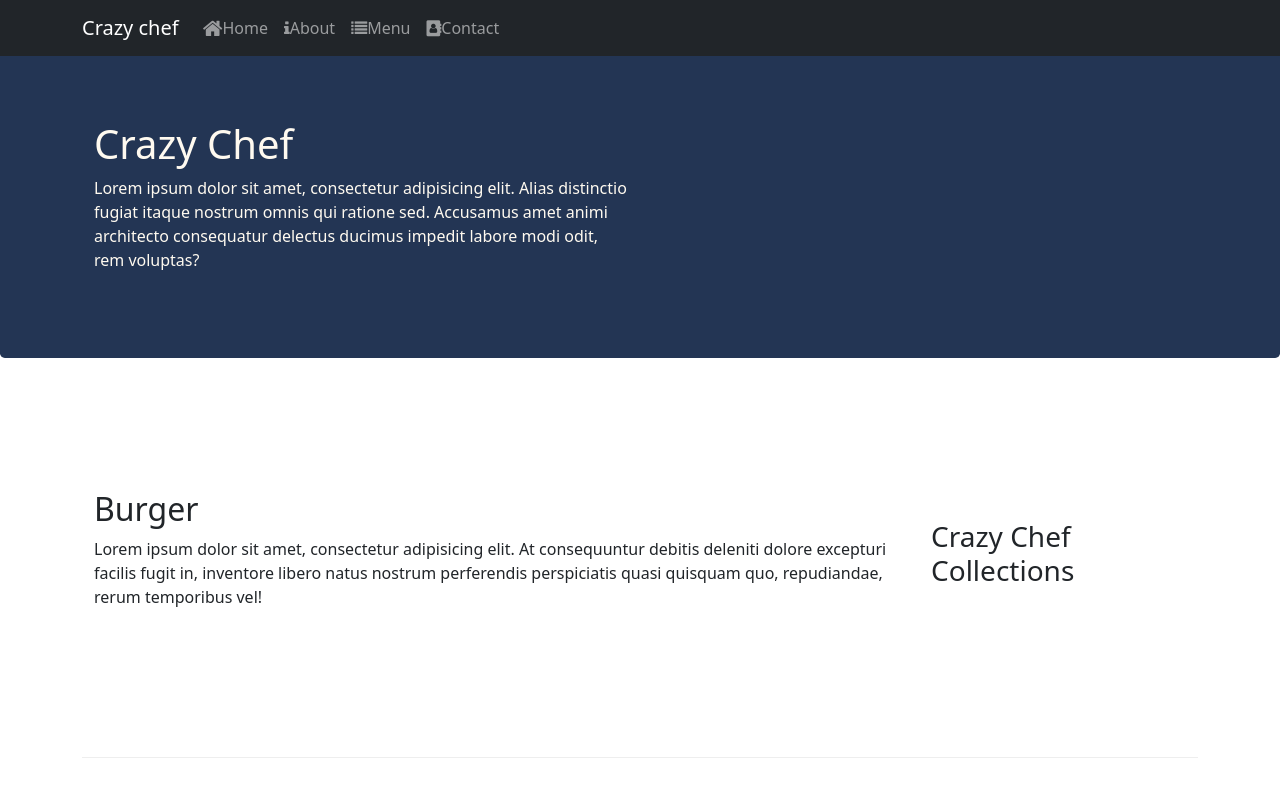
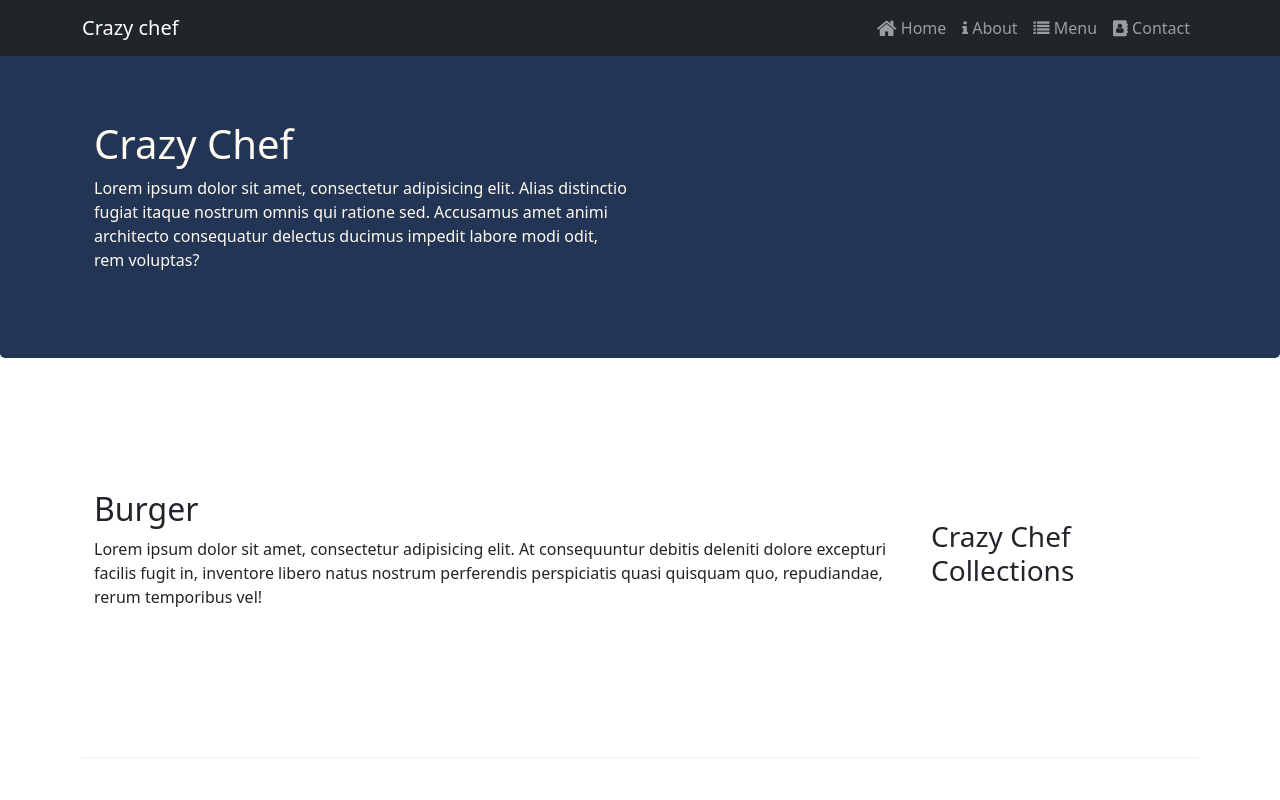
Before and after one commit to RFNshare/bootstrap5, a website: page index.html in a window 1280 px wide. Shown: the top 800 px of the page. Drawn offline with nearby package versions, Linux system fonts and the light colour scheme; files whose address does not match are found by name.

Commit message:
Navbar margin correction

```diff
--- a/index.html
+++ b/index.html
@@ -8,10 +8,16 @@
 
     <!-- Bootstrap CSS -->
     <link href="node_modules/bootstrap/dist/css/bootstrap.min.css" rel="stylesheet">
-    <link rel="stylesheet" href="node_modules/font-awesome/css/font-awesome.min.css">
-    <link rel="stylesheet" href="node_modules/bootstrap-social/bootstrap-social.css">
+    <link href="node_modules/font-awesome/css/font-awesome.min.css" rel="stylesheet">
+    <link href="node_modules/bootstrap-social/bootstrap-social.css" rel="stylesheet">
     <link href="css/styles.css" rel="stylesheet">
     <title>Crazy Chef: Home</title>
+    <style>
+        /***/
+        /*{*/
+        /*    border: 1px solid darkred;*/
+        /*}*/
+    </style>
 </head>
 <body>
     <nav class="navbar navbar-dark navbar-expand-sm bg-dark fixed-top">
@@ -21,19 +27,24 @@
                     data-bs-toggle="collapse" type="button">
                 <span class="navbar-toggler-icon"></span>
             </button>
-            <a class="navbar-brand mr-auto" href="index.html">Crazy chef</a>
+            <a class="navbar-brand me-auto order-first" href="index.html">Crazy chef</a>
             <div class="collapse navbar-collapse" id="navCollapse">
-                <ul class="navbar-nav mr-auto">
+                <ul class="navbar-nav ms-auto">
                     <!--                li.nav-item*4>a.nav-link[href=#]-->
-                    <li class="nav-item active"><a class="nav-link" href="index.html"><span class="fa fa-home fa-lg"></span>Home</a></li>
-                    <li class="nav-item"><a class="nav-link" href="aboutus.html"><span class="fa fa-info"></span>About</a></li>
-                    <li class="nav-item"><a class="nav-link" href="#"><span class="fa fa-list"></span>Menu</a></li>
-                    <li class="nav-item"><a class="nav-link" href="#"><span class="fa fa-address-book"></span>Contact</a></li>
+                    <li class="nav-item active"><a class="nav-link" href="index.html"><span
+                            class="fa fa-home fa-lg"></span>&nbsp;Home</a></li>
+                    <li class="nav-item"><a class="nav-link" href="aboutus.html"><span
+                            class="fa fa-info"></span>&nbsp;About</a></li>
+                    <li class="nav-item"><a class="nav-link" href="#"><span class="fa fa-list"></span>&nbsp;Menu</a></li>
+                    <li class="nav-item"><a class="nav-link" href="#"><span
+                            class="fa fa-address-book"></span>&nbsp;Contact</a></li>
                 </ul>
             </div>
 
         </div>
     </nav>
+
+
 
     <header class="jumbotron m-auto">
         <div class="container">
@@ -114,10 +125,10 @@
                 <div class="col-12 col-sm-4 align-self-center">
                     <div class="text-center">
                         <a class="btn btn-social-icon btn-google" href="#"><i class="fa fa-lg fa-google-plus"></i></a>
-                        <a class="btn btn-social-icon btn-facebook"  href="#"><i class="fa fa-lg fa-facebook"></i></a>
+                        <a class="btn btn-social-icon btn-facebook" href="#"><i class="fa fa-lg fa-facebook"></i></a>
                         <a class="btn btn-social-icon btn-twitter" href="#"><i class="fa fa-lg fa-twitter"></i></a>
-                        <a class="btn btn-social-icon btn-linkedin"  href="#"><i class="fa fa-lg fa-linkedin"></i></a>
-                        <a class="btn btn-social-icon"  href="#"><i class="fa fa-lg fa-youtube"></i></a>
+                        <a class="btn btn-social-icon btn-linkedin" href="#"><i class="fa fa-lg fa-linkedin"></i></a>
+                        <a class="btn btn-social-icon" href="#"><i class="fa fa-lg fa-youtube"></i></a>
                         <a class="btn btn-social-icon" href="#"><i class="fa fa-lg fa-envelope"></i></a>
                     </div>
 
```
